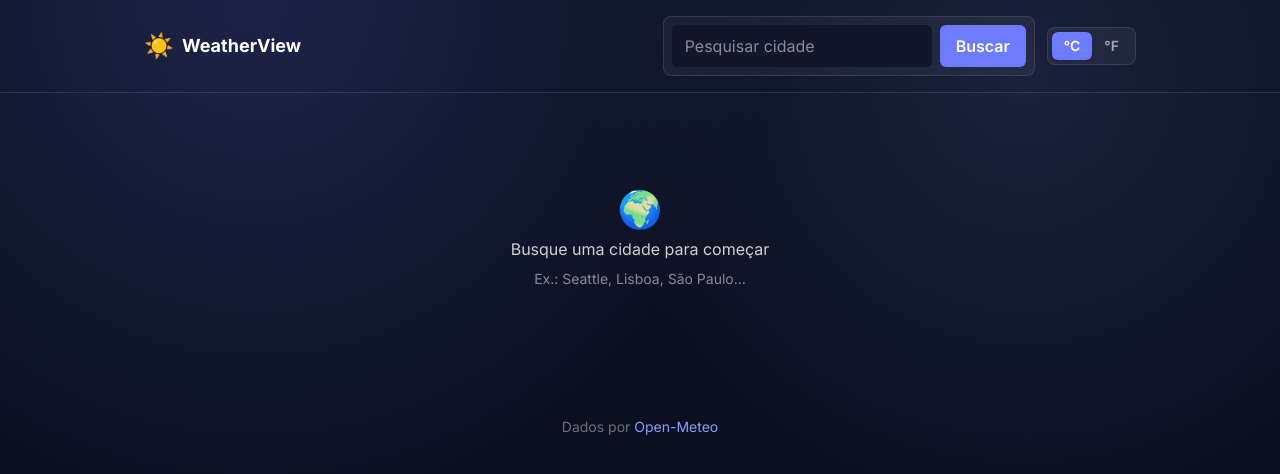
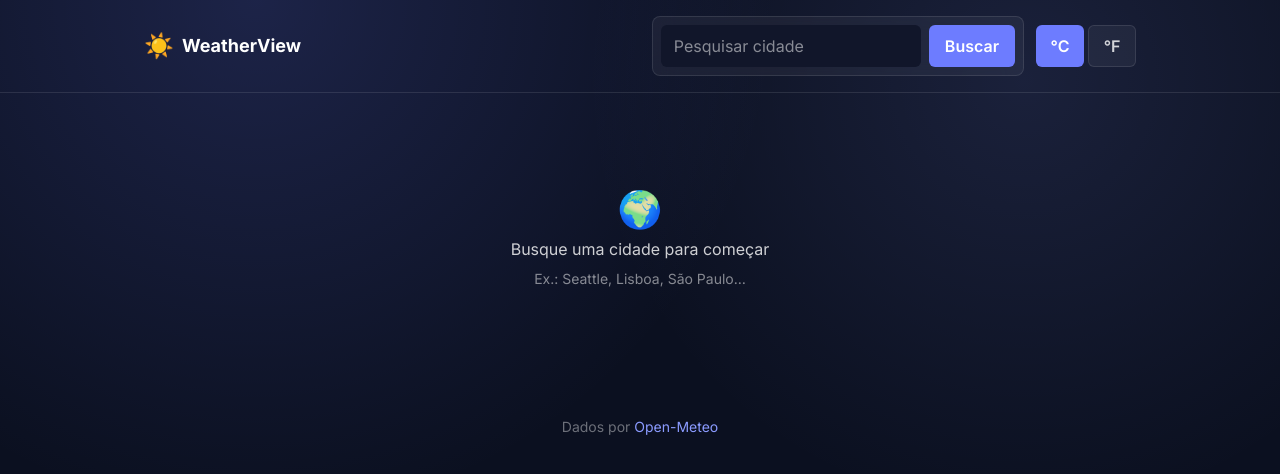
Before and after one commit to treinamentos-serpro/sdd-weather-app-jorgeferraz, a React (Vite) app: page / in a window 1280 px wide. Shown: the top 474 px of the page. Built offline with nearby package versions, Linux system fonts and the light colour scheme.

Commit message:
feat(P6.5): adiciona seletor de unidade

```diff
--- a/src/components/UnitToggle.tsx
+++ b/src/components/UnitToggle.tsx
@@ -5,34 +5,33 @@ interface UnitToggleProps {
   onChange: (unit: Unit) => void;
 }
 
-/** Alternador de unidade Celsius/Fahrenheit, acessível por teclado. */
+const units: Array<{ label: string; value: Unit }> = [
+  { label: '°C', value: 'celsius' },
+  { label: '°F', value: 'fahrenheit' },
+];
+
 export default function UnitToggle({ unit, onChange }: UnitToggleProps) {
   return (
-    <div
-      role="group"
-      aria-label="Unidade de temperatura"
-      className="inline-flex rounded-lg border border-white/10 bg-white/5 p-1 backdrop-blur-md"
-    >
-      <button
-        type="button"
-        aria-pressed={unit === 'celsius'}
-        onClick={() => onChange('celsius')}
-        className={`rounded-md px-3 py-1 text-sm font-semibold transition ${
-          unit === 'celsius' ? 'bg-accent-500 text-white' : 'text-white/60 hover:text-white'
-        }`}
-      >
-        °C
-      </button>
-      <button
-        type="button"
-        aria-pressed={unit === 'fahrenheit'}
-        onClick={() => onChange('fahrenheit')}
-        className={`rounded-md px-3 py-1 text-sm font-semibold transition ${
-          unit === 'fahrenheit' ? 'bg-accent-500 text-white' : 'text-white/60 hover:text-white'
-        }`}
-      >
-        °F
-      </button>
+    <div aria-label="Unidade de temperatura" className="flex gap-1" role="group">
+      {units.map(({ label, value }) => {
+        const isActive = unit === value;
+
+        return (
+          <button
+            aria-pressed={isActive}
+            className={`min-w-12 rounded-md px-3 py-2 font-semibold outline-none transition-colors focus:ring-2 focus:ring-accent-400 focus:ring-offset-2 focus:ring-offset-night-900 ${
+              isActive
+                ? 'bg-accent-500 text-white'
+                : 'border border-white/10 bg-white/5 text-white/80 hover:bg-white/10'
+            }`}
+            key={value}
+            onClick={() => onChange(value)}
+            type="button"
+          >
+            {label}
+          </button>
+        );
+      })}
     </div>
   );
 }
```
